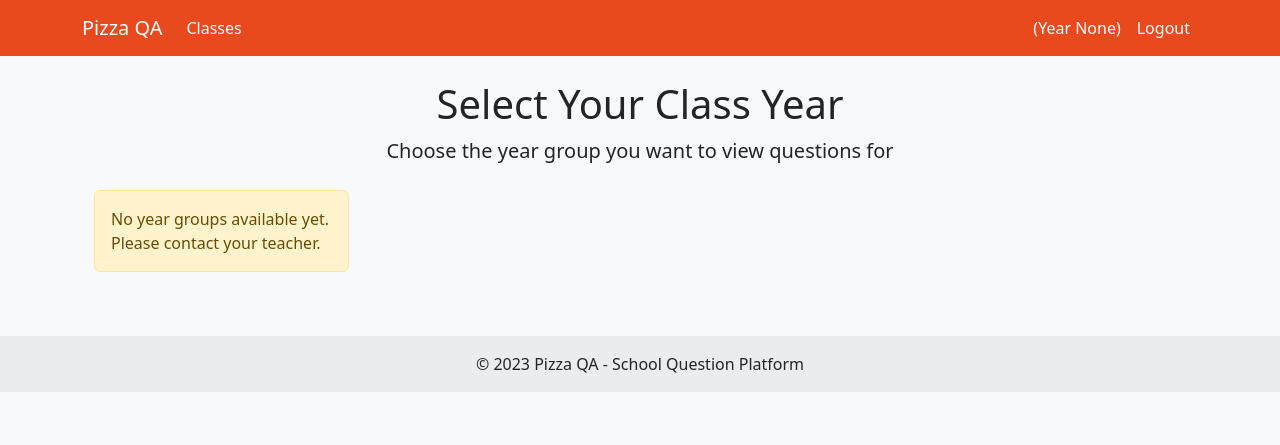
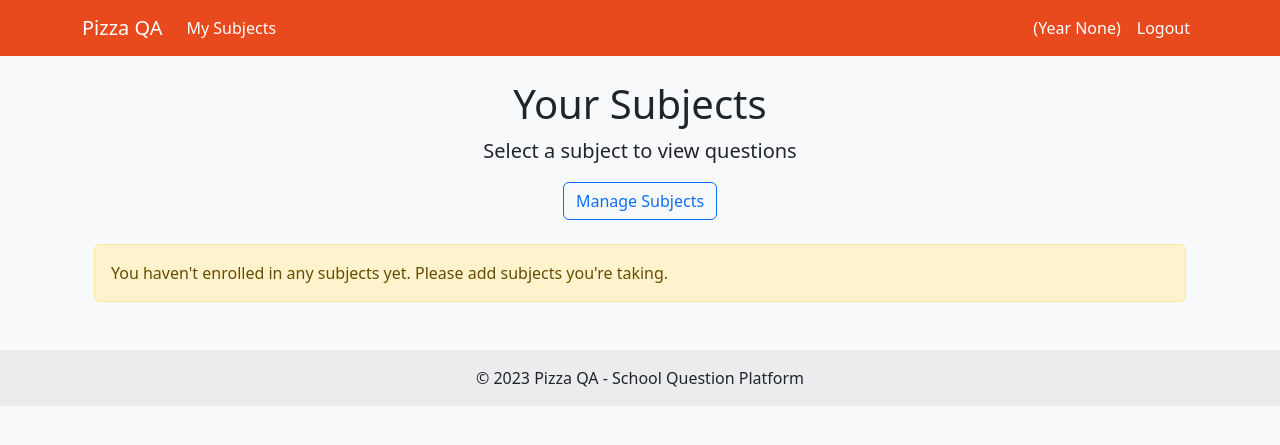
Before and after one commit to HarryYang2369/pizza_qa, a Django app: page / in a window 1280 px wide. Shown: the top 445 px of the page. Run offline with Django 5.2, Linux system fonts and the light colour scheme; the visitor is signed in with stand-in values (Sample User, id 1); data that the repository does not hold is empty; some libraries are stand-ins or nearby versions.

Commit message:
well it works somehow

```diff
--- a/pizza_qa/settings.py
+++ b/pizza_qa/settings.py
@@ -76,7 +76,7 @@ MEDIA_ROOT = BASE_DIR / 'media'
 
 AUTH_USER_MODEL = 'users.CustomUser'
 LOGIN_URL = '/users/login/'
-LOGIN_REDIRECT_URL = 'qa:year_selection'
+LOGIN_REDIRECT_URL = 'qa:subject_selection'
 LOGOUT_REDIRECT_URL = 'login'
 
 DEFAULT_AUTO_FIELD = 'django.db.models.BigAutoField'
--- a/qa/urls.py
+++ b/qa/urls.py
@@ -3,9 +3,9 @@ from . import views
 
 app_name = 'qa'
 urlpatterns = [
-    path('', views.year_selection, name='year_selection'),
-    path('year/<int:year_id>/', views.class_qa, name='class_qa'),
-    path('ask/<int:year_id>/', views.ask_question, name='ask_question'),
+    path('', views.subject_selection, name='subject_selection'),
+    path('subject/<int:subject_id>/', views.subject_qa, name='subject_qa'),
+    path('ask/<int:subject_id>/', views.ask_question, name='ask_question'),
     path('question/<int:question_id>/', views.question_detail, name='question_detail'),
     path('resolve/<int:question_id>/', views.mark_resolved, name='mark_resolved'),
     path('edit-question/<int:question_id>/', views.edit_question, name='edit_question'),
@@ -14,4 +14,10 @@ urlpatterns = [
     # Answer management
     path('edit-answer/<int:answer_id>/', views.edit_answer, name='edit_answer'),
     path('delete-answer/<int:answer_id>/', views.delete_answer, name='delete_answer'),
+
+    # Subject management
+    path('teacher-subjects/', views.manage_teacher_subjects, name='manage_teacher_subjects'),
+    path('student-subjects/', views.manage_student_subjects, name='manage_student_subjects'),
+
+    path('get_teachers/', views.get_teachers, name='get_teachers'),
 ]
--- a/qa/views.py
+++ b/qa/views.py
@@ -2,51 +2,53 @@ from django.shortcuts import render, redirect, get_object_or_404
 from django.contrib.auth.decorators import login_required
 from django.contrib import messages
 from django.db.models import Q
-from .models import YearGroup, Question, Answer
-from .forms import QuestionForm, AnswerForm
+from .models import YearGroup, Question, Answer, TeacherSubject, StudentSubject
+from .forms import QuestionForm, AnswerForm, TeacherSubjectForm, StudentSubjectForm, Subject
+from django.http import JsonResponse
+
+# @login_required
+# def year_selection(request):
+#     years = YearGroup.objects.all()
+#     return render(request, 'qa/year_selection.html', {'years': years})
+
+# @login_required
+# def class_qa(request, year_id):
+#     year = get_object_or_404(YearGroup, id=year_id)
+
+#     if request.user.role == 'student':
+#         # Show:
+#         # 1. Public questions (visible_to_teachers=False)
+#         # 2. Teacher-only questions that belong to the current student
+#         questions = Question.objects.filter(
+#             Q(year_group=year) &
+#             (Q(visible_to_teachers=False) |
+#              Q(visible_to_teachers=True, student=request.user))
+#         ).order_by('-created_at')
+#     else:
+#         # Teachers see all questions
+#         questions = Question.objects.filter(year_group=year).order_by('-created_at')
+
+#     context = {'year': year, 'questions': questions}
+#     return render(request, 'qa/class_qa.html', context)
 
 @login_required
-def year_selection(request):
-    years = YearGroup.objects.all()
-    return render(request, 'qa/year_selection.html', {'years': years})
-
-@login_required
-def class_qa(request, year_id):
-    year = get_object_or_404(YearGroup, id=year_id)
-
-    if request.user.role == 'student':
-        # Show:
-        # 1. Public questions (visible_to_teachers=False)
-        # 2. Teacher-only questions that belong to the current student
-        questions = Question.objects.filter(
-            Q(year_group=year) &
-            (Q(visible_to_teachers=False) |
-             Q(visible_to_teachers=True, student=request.user))
-        ).order_by('-created_at')
-    else:
-        # Teachers see all questions
-        questions = Question.objects.filter(year_group=year).order_by('-created_at')
-
-    context = {'year': year, 'questions': questions}
-    return render(request, 'qa/class_qa.html', context)
-
-@login_required
-def ask_question(request, year_id):
-    year = get_object_or_404(YearGroup, id=year_id)
+def ask_question(request, subject_id):
+    subject = get_object_or_404(StudentSubject, id=subject_id, student=request.user)
 
     if request.method == 'POST':
         form = QuestionForm(request.POST, request.FILES)
         if form.is_valid():
             question = form.save(commit=False)
             question.student = request.user
-            question.year_group = year
+            question.subject = subject.subject
+            question.year_group = subject.year
             question.save()
             messages.success(request, "Your question has been posted!")
-            return redirect('qa:class_qa', year_id=year_id)
+            return redirect('qa:subject_qa', subject_id=subject.id)
     else:
         form = QuestionForm()
 
-    context = {'form': form, 'year': year}
+    context = {'form': form, 'subject': subject}
     return render(request, 'qa/ask_question.html', context)
 
 @login_required
@@ -57,7 +59,7 @@ def question_detail(request, question_id):
     if request.user.role == 'student' and question.visible_to_teachers and question.student!= request.user:
         if question.student != request.user:
             messages.error(request, "You don't have permission to view this question.")
-            return redirect('qa:year_selection')
+            return redirect('qa:subject_selection')
 
     answers = question.answers.all()
     form = AnswerForm()
@@ -126,7 +128,7 @@ def delete_question(request, question_id):
         year_id = question.year_group.id
         question.delete()
         messages.success(request, "Question has been deleted.")
-        return redirect('qa:class_qa', year_id=year_id)
+        return redirect('qa:subject_qa', year_id=year_id)
 
     context = {'question': question}
     return render(request, 'qa/confirm_delete_question.html', context)
@@ -170,3 +172,140 @@ def delete_answer(request, answer_id):
 
     context = {'answer': answer, 'question': question}
     return render(request, 'qa/confirm_delete_answer.html', context)
+
+@login_required
+def manage_teacher_subjects(request):
+    """Teacher subject management view"""
+    if request.user.role != 'teacher':
+        return redirect('qa:subject_selection')
+
+    # Handle subject deletion
+    if request.method == 'POST' and 'delete_subject' in request.POST:
+        subject_id = request.POST.get('delete_subject')
+        subject = get_object_or_404(TeacherSubject, id=subject_id, teacher=request.user)
+        subject.delete()
+        messages.success(request, "Subject removed successfully!")
+        return redirect('qa:manage_teacher_subjects')
+
+    # Add new subject form
+    form = TeacherSubjectForm(teacher=request.user)
+    if request.method == 'POST' and 'add_subject' in request.POST:
+        form = TeacherSubjectForm(request.POST, teacher=request.user)
+        if form.is_valid():
+            teacher_subject = form.save(commit=False)
+            teacher_subject.teacher = request.user
+            teacher_subject.save()
+            messages.success(request, "Subject added successfully!")
+            return redirect('qa:manage_teacher_subjects')
+
+    # Get teacher's current subjects
+    current_subjects = TeacherSubject.objects.filter(teacher=request.user)
+
+    context = {
+        'form': form,
+        'current_subjects': current_subjects
+    }
+    return render(request, 'qa/manage_teacher_subjects.html', context)
+
+@login_required
+def manage_student_subjects(request):
+    """Student subject management view"""
+    if request.user.role != 'student':
+        return redirect('qa:subject_selection')
+
+    # Handle subject deletion
+    if request.method == 'POST' and 'delete_subject' in request.POST:
+        subject_id = request.POST.get('delete_subject')
+        subject = get_object_or_404(StudentSubject, id=subject_id, student=request.user)
+        subject.delete()
+        messages.success(request, "Subject removed successfully!")
+        return redirect('qa:manage_student_subjects')
+
+    # Add new subject form
+    form = StudentSubjectForm(student=request.user)
+    if request.method == 'POST' and 'add_subject' in request.POST:
+        form = StudentSubjectForm(request.POST, student=request.user)
+        if form.is_valid():
+            student_subject = form.save(commit=False)
+            student_subject.student = request.user
+            student_subject.save()
+            messages.success(request, "Subject added successfully!")
+            return redirect('qa:manage_student_subjects')
+
+    # Get student's current subjects
+    current_subjects = StudentSubject.objects.filter(student=request.user)
+
+    context = {
+        'form': form,
+        'current_subjects': current_subjects
+    }
+    return render(request, 'qa/manage_student_subjects.html', context)
+
+@login_required
+def subject_selection(request):
+    """Show subjects available to the current user"""
+    subjects = request.user.get_available_subjects()
+
+    # Organize by year
+    subjects_by_year = {}
+    for subject in subjects:
+        if request.user.role == 'teacher':
+            year = subject.year
+        else:
+            year = subject.year
+
+        if year not in subjects_by_year:
+            subjects_by_year[year] = []
+
+        subjects_by_year[year].append(subject)
+
+    context = {'subjects_by_year': subjects_by_year}
+    return render(request, 'qa/subject_selection.html', context)
+
+@login_required
+def subject_qa(request, subject_id):
+    """Show questions for a specific subject"""
+    if request.user.role == 'teacher':
+        subject = get_object_or_404(TeacherSubject, id=subject_id, teacher=request.user)
+    else:
+        subject = get_object_or_404(StudentSubject, id=subject_id, student=request.user)
+
+    # Get questions for this subject and year
+    questions = Question.objects.filter(
+        subject=subject.subject,
+        year_group=subject.year
+    ).order_by('-created_at')
+
+    context = {
+        'subject': subject,
+        'questions': questions
+    }
+    return render(request, 'qa/subject_qa.html', context)
+
+def get_teachers(request):
+    """API endpoint to get teachers for a specific year and subject"""
+    year_id = request.GET.get('year')
+    subject_id = request.GET.get('subject')
+
+    if not year_id or not subject_id:
+        return JsonResponse({'teachers': []})
+
+    try:
+        year = YearGroup.objects.get(id=year_id)
+        subject = Subject.objects.get(id=subject_id)
+
+        # Get teachers who teach this subject in this year
+        teachers = TeacherSubject.objects.filter(
+            year=year,
+            subject=subject
+        ).select_related('teacher')
+
+        teacher_data = [{
+            'id': ts.teacher.id,
+            'name': ts.teacher.real_name
+        } for ts in teachers]
+
+        return JsonResponse({'teachers': teacher_data})
+
+    except (YearGroup.DoesNotExist, Subject.DoesNotExist):
+        return JsonResponse({'teachers': []})
--- a/templates/base/base.html
+++ b/templates/base/base.html
@@ -52,7 +52,7 @@
 
     <nav class="navbar navbar-expand-lg navbar-dark">
         <div class="container">
-            <a class="navbar-brand" href="{% url 'qa:year_selection' %}">Pizza QA</a>
+            <a class="navbar-brand" href="{% url 'qa:subject_selection' %}">Pizza QA</a>
             <button class="navbar-toggler" type="button" data-bs-toggle="collapse" data-bs-target="#navbarNav">
                 <span class="navbar-toggler-icon"></span>
             </button>
@@ -60,7 +60,7 @@
                 <ul class="navbar-nav me-auto">
                     {% if user.is_authenticated %}
                         <li class="nav-item">
-                            <a class="nav-link" href="{% url 'qa:year_selection' %}">Classes</a>
+                            <a class="nav-link" href="{% url 'qa:subject_selection' %}">My Subjects</a>
                         </li>
                     {% endif %}
                 </ul>
--- a/templates/qa/ask_question.html
+++ b/templates/qa/ask_question.html
@@ -16,7 +16,7 @@
                     Questions marked "Teachers Only" will only be visible to teachers, not to other students.
                 </div>
                 <button type="submit" class="btn btn-primary mt-3">Post Question</button>
-                <a href="{% url 'qa:class_qa' year.id %}" class="btn btn-outline-secondary mt-3">Cancel</a>
+                <a href="{% url 'qa:subject_qa' subject.id %}" class="btn btn-outline-secondary mt-3">Cancel</a>
             </form>
         </div>
     </div>
--- /dev/null
+++ b/templates/qa/subject_selection.html
@@ -0,0 +1,59 @@
+{% extends "base/base.html" %}
+
+{% block content %}
+<div class="container mt-4">
+    <div class="text-center mb-4">
+        <h1>Your Subjects</h1>
+        <p class="lead">Select a subject to view questions</p>
+
+        {% if user.role == 'teacher' %}
+        <a href="{% url 'qa:manage_teacher_subjects' %}" class="btn btn-outline-primary">
+            <i class="bi bi-gear"></i> Manage Subjects
+        </a>
+        {% else %}
+        <a href="{% url 'qa:manage_student_subjects' %}" class="btn btn-outline-primary">
+            <i class="bi bi-gear"></i> Manage Subjects
+        </a>
+        {% endif %}
+    </div>
+
+    {% for year, subjects in subjects_by_year.items %}
+    <div class="card mb-4">
+        <div class="card-header bg-primary text-white">
+            <h2>Year {{ year.year }}</h2>
+        </div>
+        <div class="card-body">
+            <div class="row row-cols-1 row-cols-md-2 row-cols-lg-3 g-4">
+                {% for subject in subjects %}
+                <div class="col">
+                    <div class="card h-100">
+                        <div class="card-body">
+                            <h3 class="card-title">
+                                {{ subject.subject }}
+                                {% if user.role == 'student' %}
+                                <small class="d-block text-muted">Taught by: {{ subject.teacher.real_name }}</small>
+                                {% endif %}
+                            </h3>
+                        </div>
+                        <div class="card-footer bg-transparent">
+                            <a href="{% url 'qa:subject_qa' subject.id %}" class="btn btn-primary w-100">
+                                View Questions
+                            </a>
+                        </div>
+                    </div>
+                </div>
+                {% endfor %}
+            </div>
+        </div>
+    </div>
+    {% empty %}
+    <div class="alert alert-warning">
+        {% if user.role == 'teacher' %}
+        You haven't added any subjects yet. Please add subjects you teach.
+        {% else %}
+        You haven't enrolled in any subjects yet. Please add subjects you're taking.
+        {% endif %}
+    </div>
+    {% endfor %}
+</div>
+{% endblock %}
--- a/templates/qa/year_selection.html
+++ /dev/null
@@ -1,34 +0,0 @@
-{% extends "base/base.html" %}
-
-{% block content %}
-<div class="container mt-4">
-    <div class="text-center mb-4">
-        <h1>Select Your Class Year</h1>
-        <p class="lead">Choose the year group you want to view questions for</p>
-    </div>
-
-    <div class="row row-cols-1 row-cols-md-2 row-cols-lg-4 g-4">
-        {% for year in years %}
-        <div class="col">
-            <div class="card h-100 text-center">
-                <div class="card-body">
-                    <h2 class="card-title">Year {{ year.year }}</h2>
-                    <p class="card-text">Questions and discussions for Year {{ year.year }} students</p>
-                </div>
-                <div class="card-footer bg-transparent">
-                    <a href="{% url 'qa:class_qa' year.id %}" class="btn btn-primary w-100">
-                        View Questions
-                    </a>
-                </div>
-            </div>
-        </div>
-        {% empty %}
-        <div class="col-12">
-            <div class="alert alert-warning">
-                No year groups available yet. Please contact your teacher.
-            </div>
-        </div>
-        {% endfor %}
-    </div>
-</div>
-{% endblock %}
--- a/users/views.py
+++ b/users/views.py
@@ -14,7 +14,7 @@ def register_student(request):
             user = form.save()
             login(request, user)
             messages.success(request, "Registration successful!")
-            return redirect('qa:year_selection')
+            return redirect('qa:subject_selection')
     else:
         form = StudentRegistrationForm()
 
@@ -31,7 +31,7 @@ def register_student(request):
 #             user = form.save()
 #             login(request, user)
 #             messages.success(request, "Registration successful!")
-#             return redirect('qa:year_selection')
+#             return redirect('qa:subject_selection')
 #     else:
 #         form = TeacherRegistrationForm()
 
@@ -52,7 +52,7 @@ def user_login(request):
             if user is not None:
                 login(request, user)
                 messages.success(request, "Login successful!")
-                return redirect('qa:year_selection')
+                return redirect('qa:subject_selection')
             else:
                 messages.error(request, "Invalid email or password.")
     else:
```
Also changed, not shown: pizza_qa/admin.py (+9 -4 lines), qa/admin.py (+12 -4 lines), qa/forms.py (+44 -1 lines), qa/models.py (+81 -0 lines), templates/qa/manage_student_subjects.html (added, +110 -0 lines), templates/qa/manage_teacher_subjects.html (added, +106 -0 lines), templates/qa/subject_qa.html (renamed from templates/qa/class_qa.html, +5 -2 lines), users/models.py (+8 -0 lines), media/question_images/IMG_0388.png (added), qa/migrations/0004_subject_question_subject_studentsubject_and_more.py (added).
